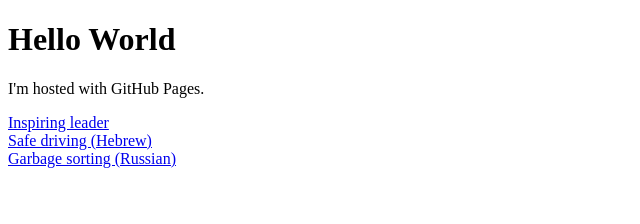
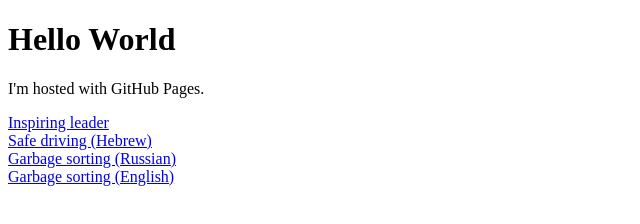
Before and after one commit to ninavostrikova/ninavostrikova.github.io, a plain HTML site: page index.html in a window 1280 px wide. Shown: the whole page, without its empty margins (0-640 px from the left). Drawn offline with Linux system fonts and the light colour scheme.

Commit message:
Add translated version of garbage sorting

```diff
--- a/index.html
+++ b/index.html
@@ -9,5 +9,7 @@
 </br>
 <a href="/garbage_sorting/">Garbage sorting (Russian)</a>
 </br>
+<a href="/garbage_sorting_eng">Garbage sorting (English)</a>
+</br>
 </body>
 </html>
```
Also changed, not shown: 1 other file.
